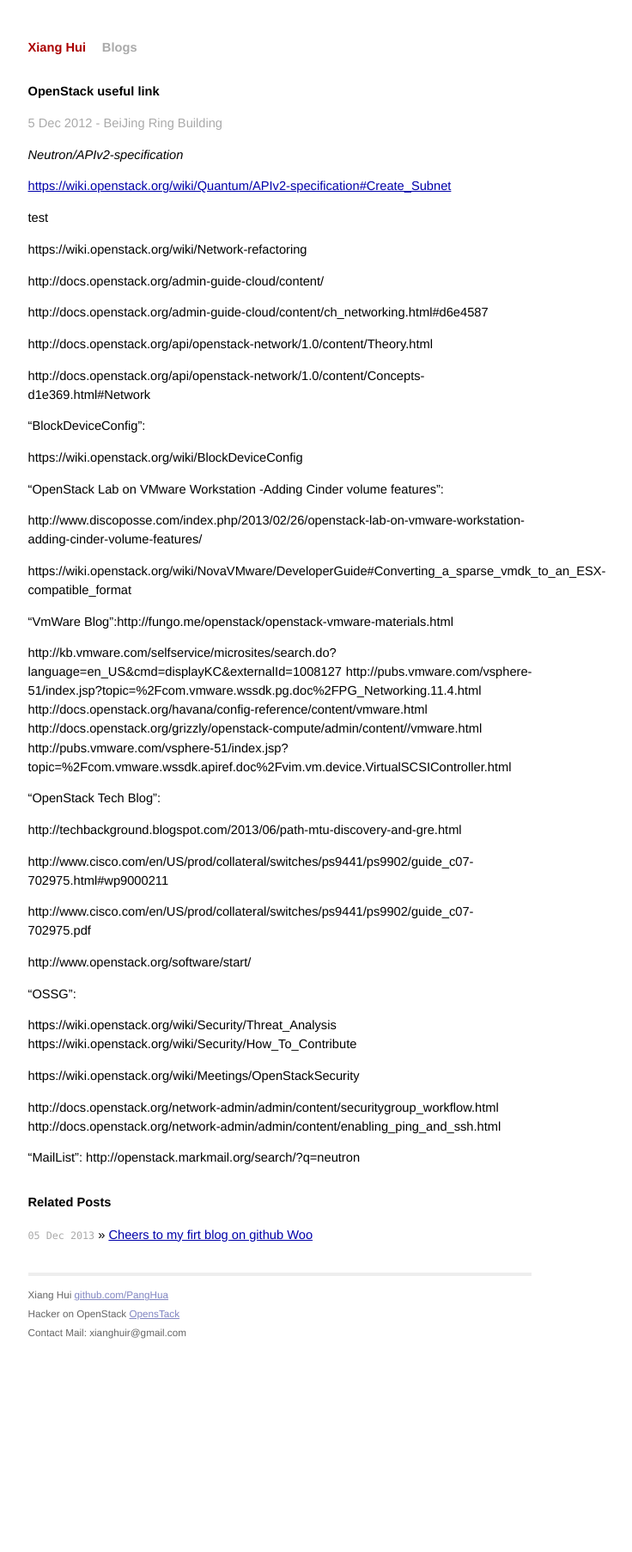
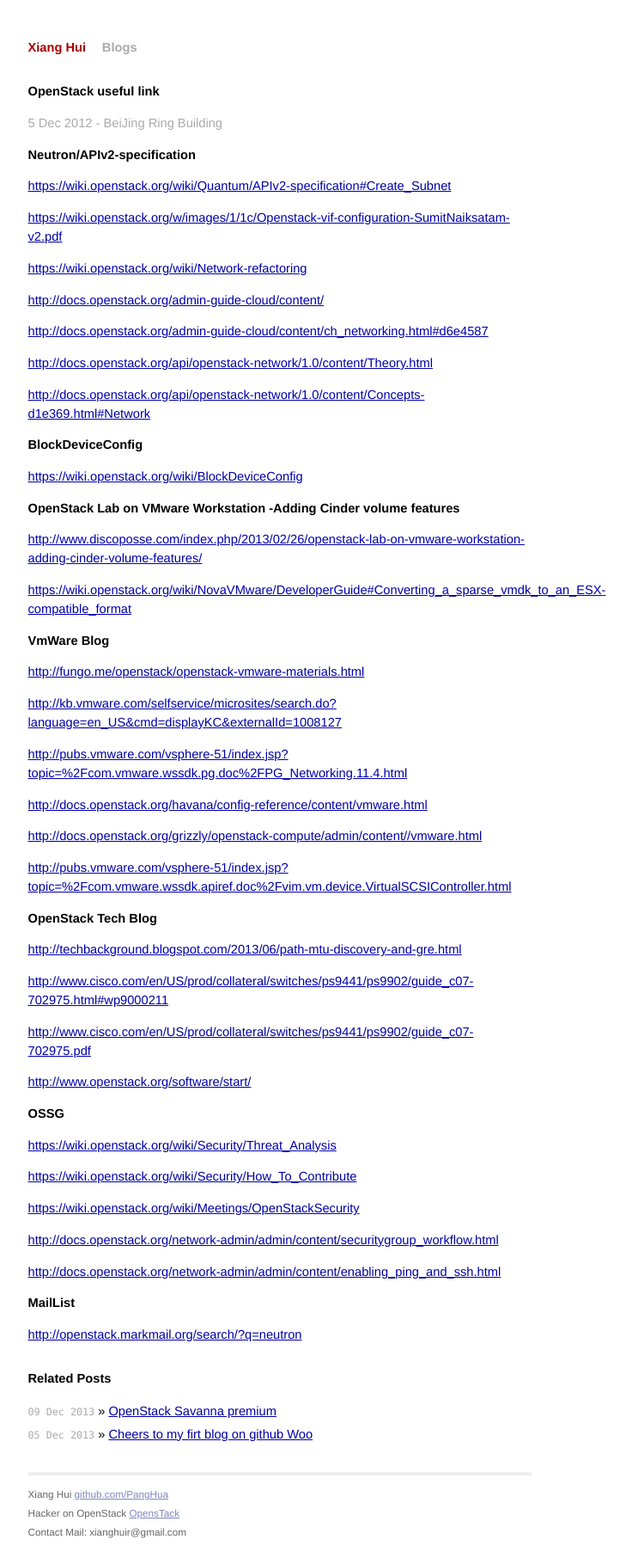
Before and after one commit to PangHua/PangHua.github.io, a Jekyll site: the page built from _posts/blog/2013-12-09-OpenStack-useful-link.md, in a window 1280 px wide. Shown: the whole page at 86% size, without its empty margins (314-1050 px from the left). Built offline with Jekyll 4.4.1, drawn with Linux system fonts in a browser that asks for light colours; Markdown is read by kramdown in place of the engine named in the settings; before the commit the page ends 1573 px from its top, so only the background shows below that.

Commit message:
Add blog OpenStack useful link

```diff
--- a/_posts/blog/2013-12-09-OpenStack-useful-link.md
+++ b/_posts/blog/2013-12-09-OpenStack-useful-link.md
@@ -8,62 +8,76 @@ title: OpenStack useful link
 
 <p class="meta">5 Dec 2012 - BeiJing Ring Building</p>
 
-*Neutron/APIv2-specification*
+Neutron/APIv2-specification
+---------------------------
 
 <https://wiki.openstack.org/wiki/Quantum/APIv2-specification#Create_Subnet>
 
-test
+<https://wiki.openstack.org/w/images/1/1c/Openstack-vif-configuration-SumitNaiksatam-v2.pdf>
 
-[2]: https://wiki.openstack.org/w/images/1/1c/Openstack-vif-configuration-SumitNaiksatam-v2.pdf "vif-configuration"
+<https://wiki.openstack.org/wiki/Network-refactoring>
 
-https://wiki.openstack.org/wiki/Network-refactoring
+<http://docs.openstack.org/admin-guide-cloud/content/>
 
-http://docs.openstack.org/admin-guide-cloud/content/
+<http://docs.openstack.org/admin-guide-cloud/content/ch_networking.html#d6e4587>
 
-http://docs.openstack.org/admin-guide-cloud/content/ch_networking.html#d6e4587
+<http://docs.openstack.org/api/openstack-network/1.0/content/Theory.html>
 
-http://docs.openstack.org/api/openstack-network/1.0/content/Theory.html
+<http://docs.openstack.org/api/openstack-network/1.0/content/Concepts-d1e369.html#Network>
 
-http://docs.openstack.org/api/openstack-network/1.0/content/Concepts-d1e369.html#Network
+BlockDeviceConfig
+-----------------
 
-"BlockDeviceConfig":
-
-https://wiki.openstack.org/wiki/BlockDeviceConfig
-
-"OpenStack Lab on VMware Workstation -Adding Cinder volume features":
-
-http://www.discoposse.com/index.php/2013/02/26/openstack-lab-on-vmware-workstation-adding-cinder-volume-features/
-
-https://wiki.openstack.org/wiki/NovaVMware/DeveloperGuide#Converting_a_sparse_vmdk_to_an_ESX-compatible_format
-
-"VmWare Blog":http://fungo.me/openstack/openstack-vmware-materials.html
-
-http://kb.vmware.com/selfservice/microsites/search.do?language=en_US&cmd=displayKC&externalId=1008127
-http://pubs.vmware.com/vsphere-51/index.jsp?topic=%2Fcom.vmware.wssdk.pg.doc%2FPG_Networking.11.4.html
-http://docs.openstack.org/havana/config-reference/content/vmware.html
-http://docs.openstack.org/grizzly/openstack-compute/admin/content//vmware.html
-http://pubs.vmware.com/vsphere-51/index.jsp?topic=%2Fcom.vmware.wssdk.apiref.doc%2Fvim.vm.device.VirtualSCSIController.html
-
-"OpenStack Tech Blog":
-
-http://techbackground.blogspot.com/2013/06/path-mtu-discovery-and-gre.html
-
-http://www.cisco.com/en/US/prod/collateral/switches/ps9441/ps9902/guide_c07-702975.html#wp9000211
-
-http://www.cisco.com/en/US/prod/collateral/switches/ps9441/ps9902/guide_c07-702975.pdf
-
-http://www.openstack.org/software/start/
+<https://wiki.openstack.org/wiki/BlockDeviceConfig>
 
 
-"OSSG":
+OpenStack Lab on VMware Workstation -Adding Cinder volume features
+------------------------------------------------------------------
 
-https://wiki.openstack.org/wiki/Security/Threat_Analysis
-https://wiki.openstack.org/wiki/Security/How_To_Contribute
+<http://www.discoposse.com/index.php/2013/02/26/openstack-lab-on-vmware-workstation-adding-cinder-volume-features/>
 
-https://wiki.openstack.org/wiki/Meetings/OpenStackSecurity
+<https://wiki.openstack.org/wiki/NovaVMware/DeveloperGuide#Converting_a_sparse_vmdk_to_an_ESX-compatible_format>
 
-http://docs.openstack.org/network-admin/admin/content/securitygroup_workflow.html
-http://docs.openstack.org/network-admin/admin/content/enabling_ping_and_ssh.html
+VmWare Blog
+-----------
 
-"MailList":
-http://openstack.markmail.org/search/?q=neutron
+<http://fungo.me/openstack/openstack-vmware-materials.html>
+
+<http://kb.vmware.com/selfservice/microsites/search.do?language=en_US&cmd=displayKC&externalId=1008127>
+
+<http://pubs.vmware.com/vsphere-51/index.jsp?topic=%2Fcom.vmware.wssdk.pg.doc%2FPG_Networking.11.4.html>
+
+<http://docs.openstack.org/havana/config-reference/content/vmware.html>
+
+<http://docs.openstack.org/grizzly/openstack-compute/admin/content//vmware.html>
+
+<http://pubs.vmware.com/vsphere-51/index.jsp?topic=%2Fcom.vmware.wssdk.apiref.doc%2Fvim.vm.device.VirtualSCSIController.html>
+
+OpenStack Tech Blog
+-------------------
+
+<http://techbackground.blogspot.com/2013/06/path-mtu-discovery-and-gre.html>
+
+<http://www.cisco.com/en/US/prod/collateral/switches/ps9441/ps9902/guide_c07-702975.html#wp9000211>
+
+<http://www.cisco.com/en/US/prod/collateral/switches/ps9441/ps9902/guide_c07-702975.pdf>
+
+<http://www.openstack.org/software/start/>
+
+OSSG
+----
+
+<https://wiki.openstack.org/wiki/Security/Threat_Analysis>
+
+<https://wiki.openstack.org/wiki/Security/How_To_Contribute>
+
+<https://wiki.openstack.org/wiki/Meetings/OpenStackSecurity>
+
+<http://docs.openstack.org/network-admin/admin/content/securitygroup_workflow.html>
+
+<http://docs.openstack.org/network-admin/admin/content/enabling_ping_and_ssh.html>
+
+MailList
+--------
+
+<http://openstack.markmail.org/search/?q=neutron>
```
Also changed, not shown: _posts/blog/2013-12-09-OpenStack-Savanna-premium.md (added, +18 -0 lines).
